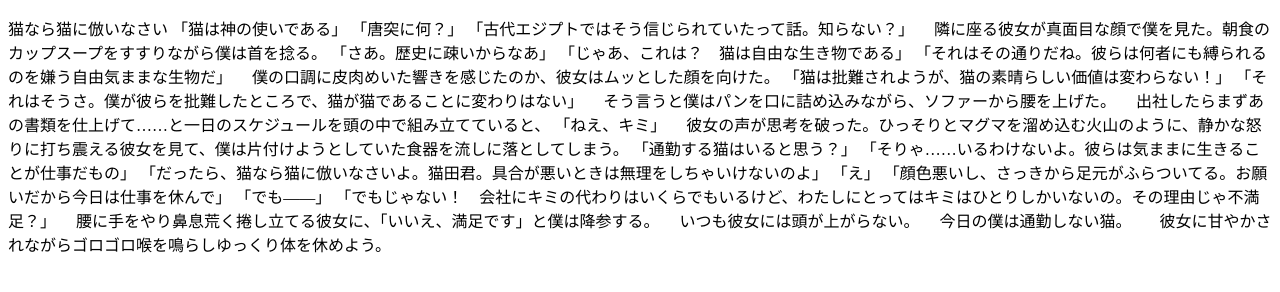
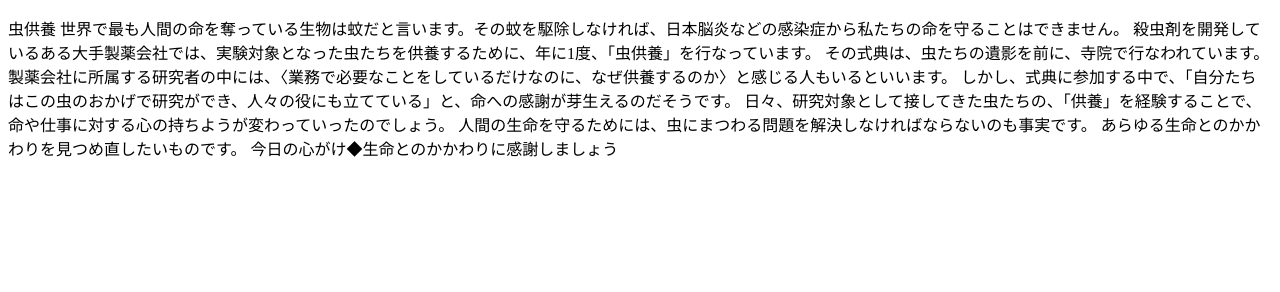
Before and after one commit to phanvankhaiofficial/kuromoji, a plain HTML site: page index.html in a window 1280 px wide. Drawn offline with Linux system fonts and the light colour scheme; a script that the page names is missing.

Commit message:
Update index.html

```diff
--- a/index.html
+++ b/index.html
@@ -44,28 +44,42 @@
   </head>
   <body>
     <p id="text">
-      猫なら猫に倣いなさい 「猫は神の使いである」 「唐突に何？」
-      「古代エジプトではそう信じられていたって話。知らない？」
-      　隣に座る彼女が真面目な顔で僕を見た。朝食のカップスープをすすりながら僕は首を捻る。
-      「さあ。歴史に疎いからなあ」 「じゃあ、これは？　猫は自由な生き物である」
-      「それはその通りだね。彼らは何者にも縛られるのを嫌う自由気ままな生物だ」
-      　僕の口調に皮肉めいた響きを感じたのか、彼女はムッとした顔を向けた。
-      「猫は批難されようが、猫の素晴らしい価値は変わらない！」
-      「それはそうさ。僕が彼らを批難したところで、猫が猫であることに変わりはない」
-      　そう言うと僕はパンを口に詰め込みながら、ソファーから腰を上げた。
-      　出社したらまずあの書類を仕上げて……と一日のスケジュールを頭の中で組み立てていると、
-      「ねえ、キミ」
-      　彼女の声が思考を破った。ひっそりとマグマを溜め込む火山のように、静かな怒りに打ち震える彼女を見て、僕は片付けようとしていた食器を流しに落としてしまう。
-      「通勤する猫はいると思う？」
-      「そりゃ……いるわけないよ。彼らは気ままに生きることが仕事だもの」
-      「だったら、猫なら猫に倣いなさいよ。猫田君。具合が悪いときは無理をしちゃいけないのよ」
-      「え」
-      「顔色悪いし、さっきから足元がふらついてる。お願いだから今日は仕事を休んで」
-      「でも――」
-      「でもじゃない！　会社にキミの代わりはいくらでもいるけど、わたしにとってはキミはひとりしかいないの。その理由じゃ不満足？」
-      　腰に手をやり鼻息荒く捲し立てる彼女に、「いいえ、満足です」と僕は降参する。
-      　いつも彼女には頭が上がらない。 　今日の僕は通勤しない猫。
-      　彼女に甘やかされながらゴロゴロ喉を鳴らしゆっくり体を休めよう。
+虫供養
+
+
+
+
+
+世界で最も人間の命を奪っている生物は蚊だと言います。その蚊を駆除しなければ、日本脳炎などの感染症から私たちの命を守ることはできません。
+
+
+
+殺虫剤を開発しているある大手製薬会社では、実験対象となった虫たちを供養するために、年に1度、「虫供養」を行なっています。
+
+
+
+その式典は、虫たちの遺影を前に、寺院で行なわれています。製薬会社に所属する研究者の中には、〈業務で必要なことをしているだけなのに、なぜ供養するのか〉と感じる人もいるといいます。
+
+
+
+しかし、式典に参加する中で、「自分たちはこの虫のおかげで研究ができ、人々の役にも立てている」と、命への感謝が芽生えるのだそうです。
+
+
+
+日々、研究対象として接してきた虫たちの、「供養」を経験することで、命や仕事に対する心の持ちようが変わっていったのでしょう。
+
+
+
+人間の生命を守るためには、虫にまつわる問題を解決しなければならないのも事実です。
+
+
+
+あらゆる生命とのかかわりを見つめ直したいものです。
+
+
+
+
+今日の心がけ◆生命とのかかわりに感謝しましょう
     </p>
 
     <!-- Hidden overlay and popup -->
```
